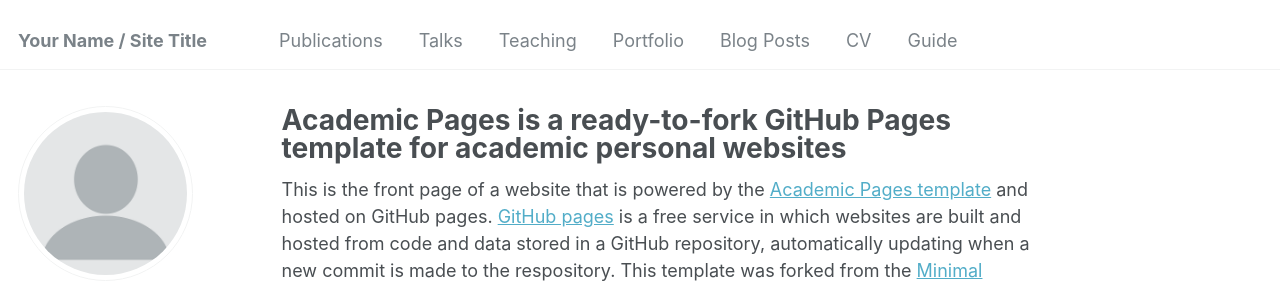
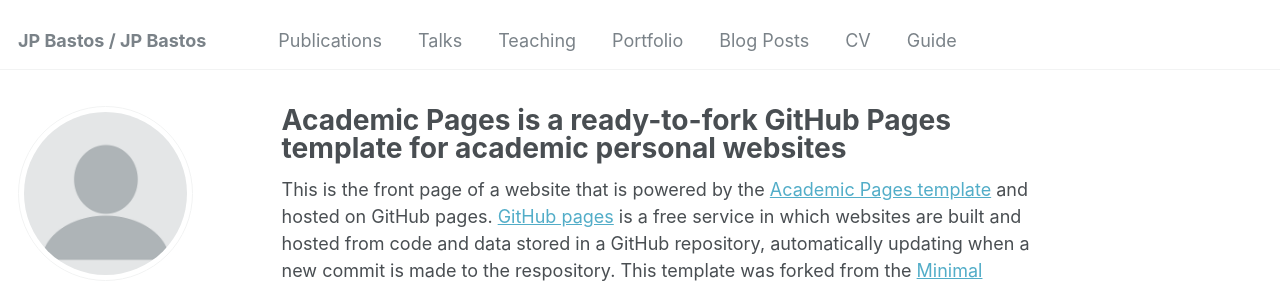
Before and after one commit to jpmvbastos/academic-page, a Jekyll site: the page built from _pages/about.md, in a window 1280 px wide. Shown: the top 283 px of the page. Built offline with Jekyll 4.4.1, drawn with Linux system fonts in a browser that asks for light colours; some web fonts are replaced.

Commit message:
Update _config.yml

```diff
--- a/_config.yml
+++ b/_config.yml
@@ -8,7 +8,7 @@
 
 # Basic Site Settings
 locale                   : "en-US"
-title                    : "Your Name / Site Title"
+title                    : "JP Bastos / JP Bastos"
 title_separator          : "-"
 name                     : &name "Your Name"
 description              : &description "personal description"
```
